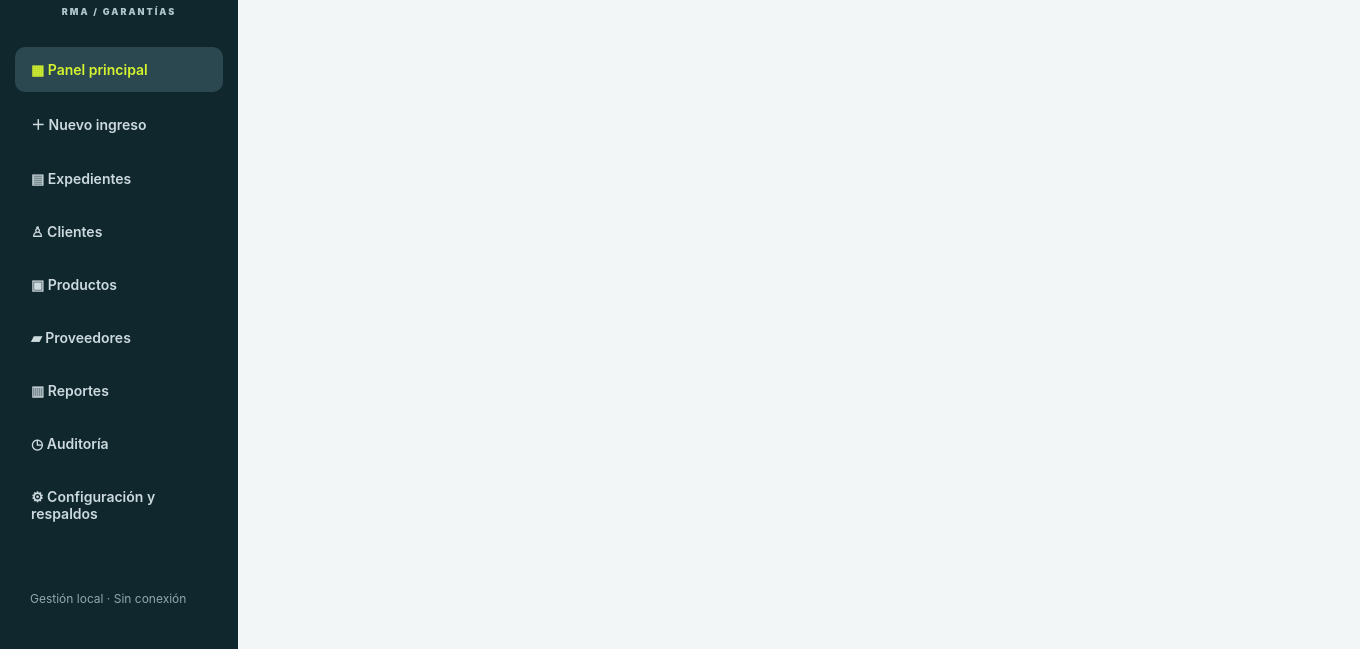
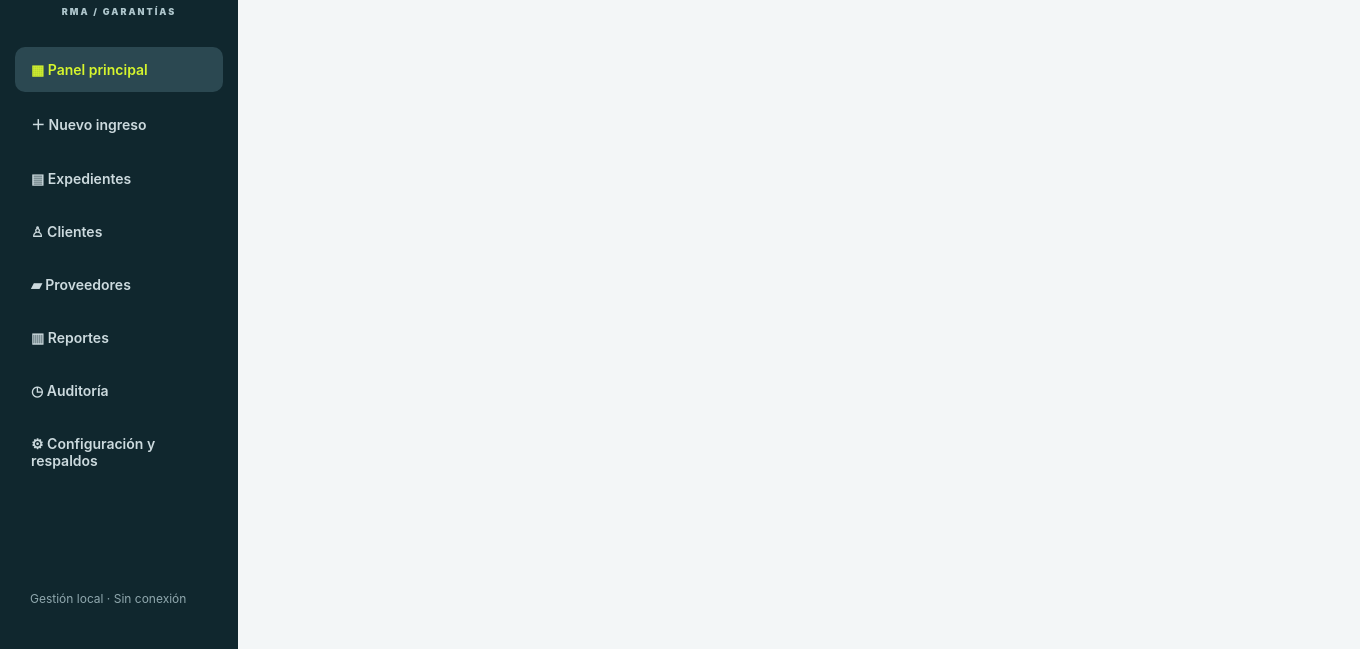
Before and after one commit to danielezequielbritosfosfre-wq/tecmov-rma, an Electron app: page index.html in a window 1360 px wide. Shown: the part 151-800 px from the top of the page. Drawn offline with Linux system fonts and the light colour scheme; no server answers.

Commit message:
Hide unused Products menu in TECMOV RMA

```diff
--- a/index.html
+++ b/index.html
@@ -1,3 +1,3 @@
 <!doctype html><html lang="es"><head><meta charset="utf-8"><meta name="viewport" content="width=device-width,initial-scale=1"><title>TECMOV RMA</title><link rel="stylesheet" href="style.css"></head><body>
-<aside><div class="logo"><img id="brandLogo" src="tecmov-logo.png" alt="TECMOV" class="app-logo"><small>RMA / GARANTÍAS</small></div><nav><button data-view="dashboard" class="active">▦ Panel principal</button><button data-view="new">＋ Nuevo ingreso</button><button data-view="cases">▤ Expedientes</button><button data-view="customers">♙ Clientes</button><button data-view="products">▣ Productos</button><button data-view="suppliers">▰ Proveedores</button><button data-view="reports">▥ Reportes</button><button data-view="audit">◷ Auditoría</button><button data-view="settings">⚙ Configuración y respaldos</button></nav><div class="asidefoot">Gestión local · Sin conexión</div></aside>
+<aside><div class="logo"><img id="brandLogo" src="tecmov-logo.png" alt="TECMOV" class="app-logo"><small>RMA / GARANTÍAS</small></div><nav><button data-view="dashboard" class="active">▦ Panel principal</button><button data-view="new">＋ Nuevo ingreso</button><button data-view="cases">▤ Expedientes</button><button data-view="customers">♙ Clientes</button><button data-view="suppliers">▰ Proveedores</button><button data-view="reports">▥ Reportes</button><button data-view="audit">◷ Auditoría</button><button data-view="settings">⚙ Configuración y respaldos</button></nav><div class="asidefoot">Gestión local · Sin conexión</div></aside>
 <main><header><div><small>GESTIÓN DE GARANTÍAS Y RECLAMOS</small><h1 id="title">Panel principal</h1></div><button class="primary" id="newTop">＋ Nuevo RMA</button></header><section id="content"></section></main><div id="toast" role="status"></div><script src="logo-transparent.js"></script><script src="renderer.js"></script></body></html>
```
